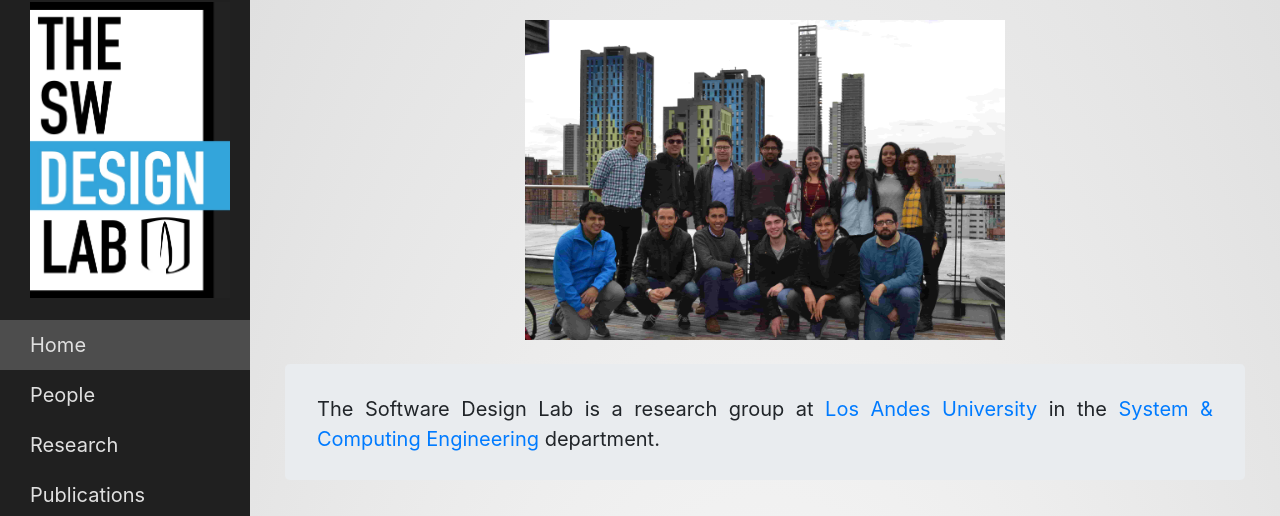
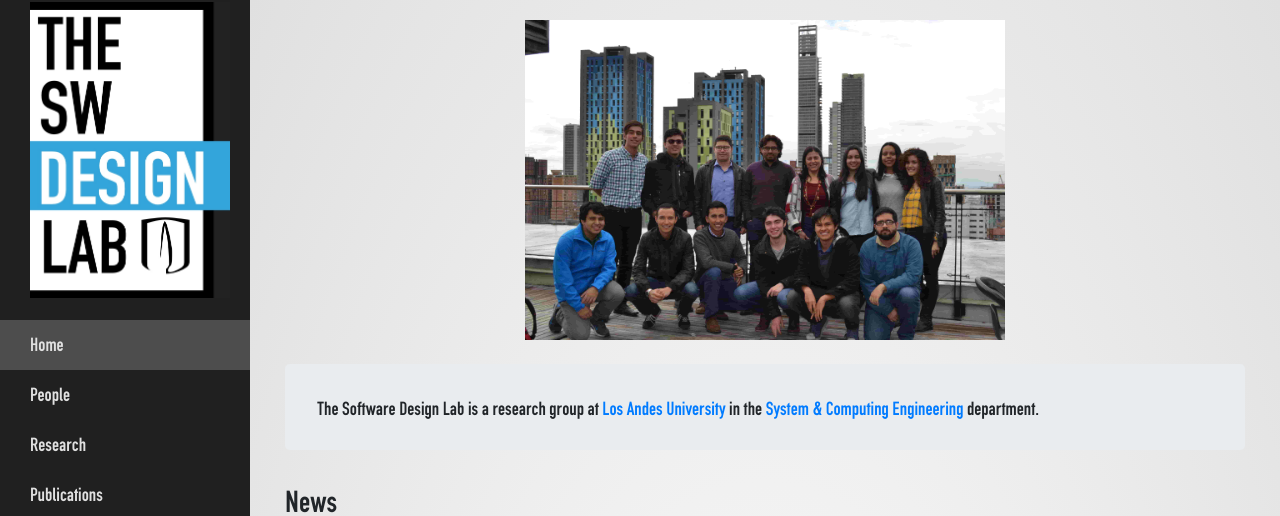
Before and after one commit to uwsampa/research-group-web, a Jekyll site: the page built from index.html, in a window 1280 px wide and 1400 px high. Shown: the top 516 px of the window. Built offline with Jekyll 4.4.1, drawn with Linux system fonts in a browser that asks for light colours; nearby versions of some CDN libraries; grey boxes are pictures that could not be loaded.

Commit message:
add font

```diff
--- a/css/simple-sidebar.css
+++ b/css/simple-sidebar.css
@@ -4,8 +4,14 @@
  * Licensed under MIT (https://github.com/BlackrockDigital/startbootstrap-simple-sidebar/blob/master/LICENSE)
  */
 
+@font-face{
+  font-family: "TSDLFont";
+  src:url("../fonts/tgl_0-1451eng.ttf")
+}
+
 body {
   overflow-x: hidden;
+  font-family: "TSDLFont"
 }
 
 #wrapper {
```
Also changed, not shown: fonts/tgl_0-1451eng.ttf (added).
